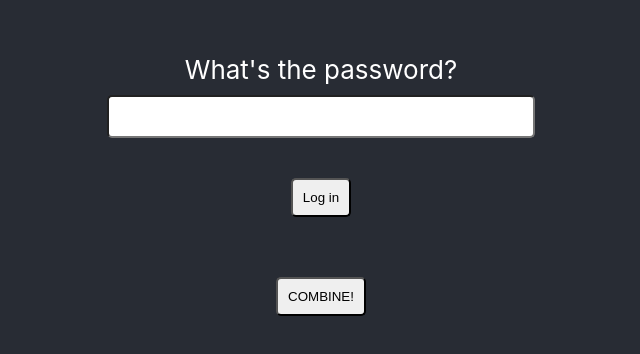
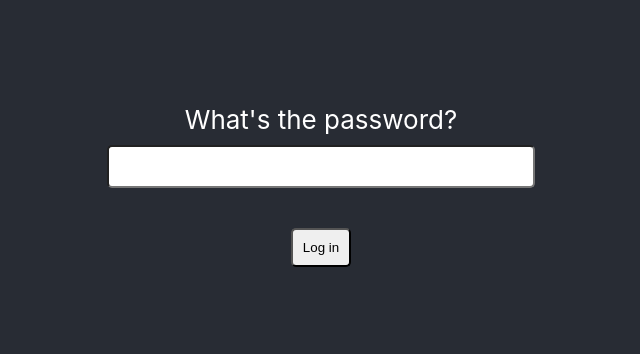
Before and after one commit to nikfrank/lambda-film-studio, a React (Create React App) app: page / in a window 1280 px wide. Shown: the part 200-554 px from the top of the page, without its empty margins (319-959 px from the left). Built offline with nearby package versions, Linux system fonts and the light colour scheme.

Commit message:
slug fix

```diff
--- a/src/App.js
+++ b/src/App.js
@@ -79,7 +79,7 @@ function App() {
   const triggerConcat = ()=> {
     fetch('/test/concat', {
       method: 'POST',
-      body: JSON.stringify({ films: films.map(film=> film.slug ) }),
+      body: JSON.stringify({ films: films.map(film=> film.slug+'.mp4' ) }),
       credentials: 'include',
     }).then(response => response.text())
       .then(name => console.log(name) || setVideoName(name) );
@@ -159,15 +159,16 @@ function App() {
                   )}
                 </Droppable>
               </DragDropContext>
+
+              <button onClick={triggerConcat}>COMBINE!</button>
+              { videoName ? (
+                  <video controls>
+                    <source src={'/'+videoName} type="video/mp4"/>
+                  </video>
+              ) : null }
             </div>
         )}
 
-        <button onClick={triggerConcat}>COMBINE!</button>
-        { videoName ? (
-            <video controls>
-              <source src={'/'+videoName} type="video/mp4"/>
-            </video>
-        ) : null }
       </header>
     </div>
   );
```
